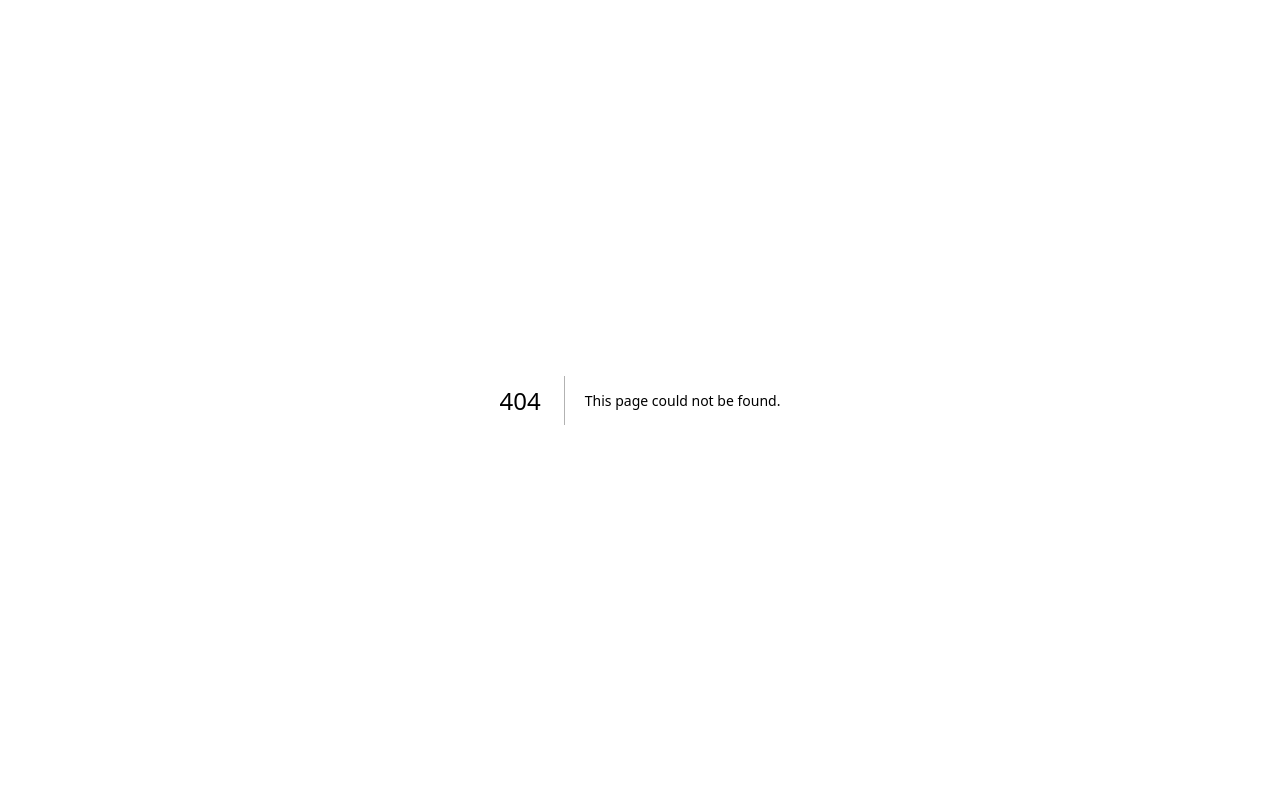
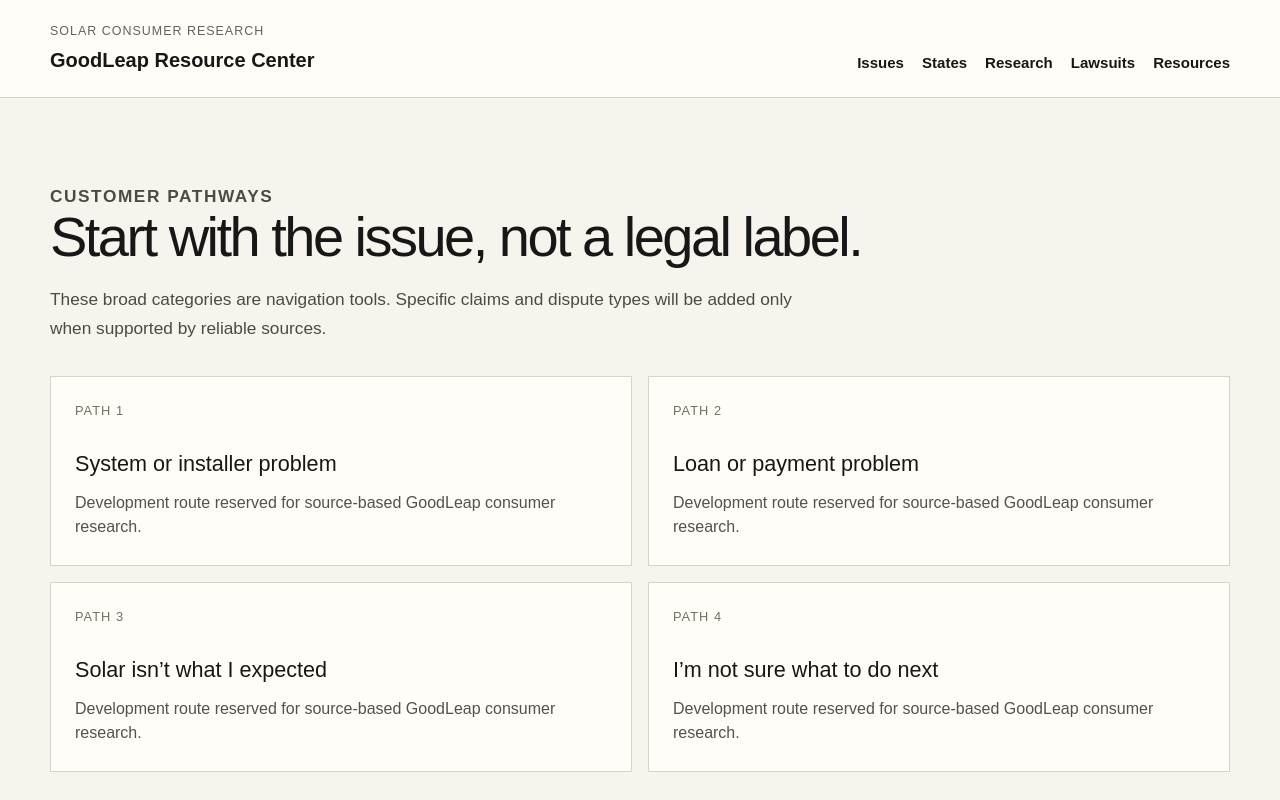
Before and after one commit to Decentralized-Rob/solar-consumer-research, a Next.js app: page /goodleap/issues in a window 1280 px wide. Before the commit this address had no page. Shown: the top 800 px of the page. Built offline with nearby package versions, Linux system fonts and the light colour scheme.

Commit message:
Add GoodLeap issues index scaffold

```diff
--- /dev/null
+++ b/app/goodleap/issues/page.tsx
@@ -0,0 +1,29 @@
+import Link from "next/link";
+
+const paths = [
+  ["System or installer problem", "/goodleap/issues/system-installer"],
+  ["Loan or payment problem", "/goodleap/issues/loan-payments"],
+  ["Solar isn’t what I expected", "/goodleap/issues/expectations"],
+  ["I’m not sure what to do next", "/goodleap/issues/next-steps"],
+] as const;
+
+export default function GoodLeapIssuesPage() {
+  return (
+    <main className="gl-main">
+      <section className="gl-section-intro">
+        <p className="gl-kicker">Customer pathways</p>
+        <h1>Start with the issue, not a legal label.</h1>
+        <p>These broad categories are navigation tools. Specific claims and dispute types will be added only when supported by reliable sources.</p>
+      </section>
+      <div className="gl-section-grid">
+        {paths.map(([title, href], index) => (
+          <Link className="gl-card" href={href} key={href}>
+            <small>Path {index + 1}</small>
+            <h2>{title}</h2>
+            <p>Development route reserved for source-based GoodLeap consumer research.</p>
+          </Link>
+        ))}
+      </div>
+    </main>
+  );
+}
```
